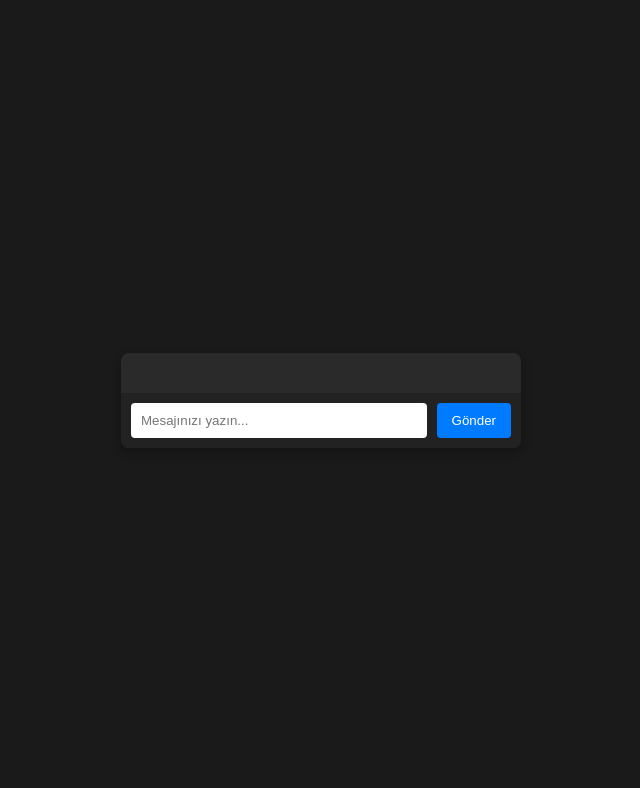
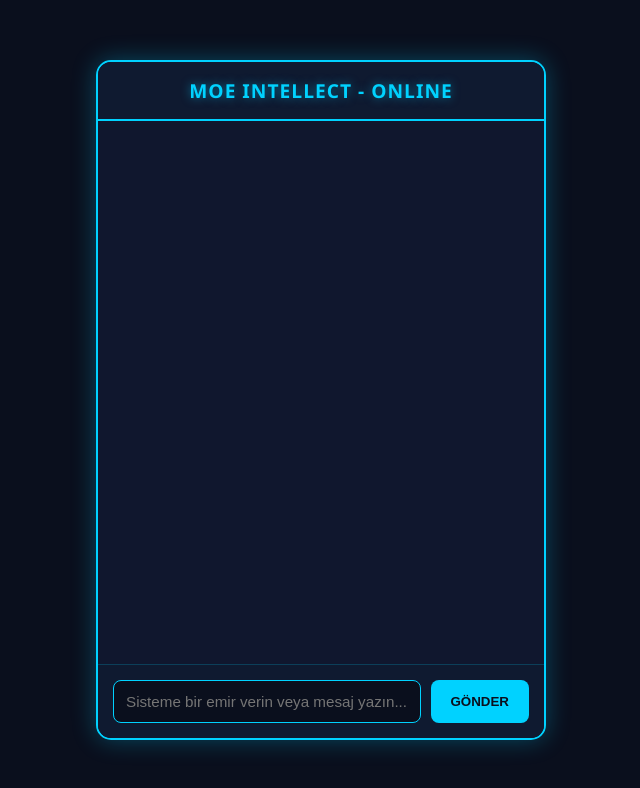
Before and after one commit to MOE-hacker1519/moe-asistan, a website: page public/index.html in a window 1280 px wide. Shown: the whole page, without its empty margins (319-959 px from the left). Drawn offline with Linux system fonts and the light colour scheme.

Commit message:
Update index.html

```diff
--- a/public/index.html
+++ b/public/index.html
@@ -3,123 +3,177 @@
 <head>
     <meta charset="UTF-8">
     <meta name="viewport" content="width=device-width, initial-scale=1.0">
-    <title>MOE</title>
+    <title>JARVIS OS - MOE AI</title>
     <style>
+        * {
+            box-sizing: border-box;
+            margin: 0;
+            padding: 0;
+        }
         body {
-            font-family: Arial, sans-serif;
-            background-color: #1a1a1a;
+            font-family: 'Segoe UI', Tahoma, Geneva, Verdana, sans-serif;
+            background-color: #0a0f1d;
             color: #ffffff;
             display: flex;
             justify-content: center;
             align-items: center;
             height: 100vh;
-            margin: 0;
+            overflow: hidden;
         }
         .chat-container {
-            width: 400px;
-            background-color: #2a2a2a;
-            border-radius: 8px;
-            box-shadow: 0 4px 10px rgba(0, 0, 0, 0.3);
+            width: 450px;
+            height: 85vh;
+            background: rgba(16, 24, 48, 0.95);
+            border: 2px solid #00d2ff;
+            border-radius: 15px;
+            box-shadow: 0 0 25px rgba(0, 210, 255, 0.3);
             display: flex;
             flex-direction: column;
             overflow: hidden;
         }
-        .chat-box {
+        .chat-header {
+            background: #0f1a30;
+            padding: 15px;
+            text-align: center;
+            font-weight: bold;
+            font-size: 1.2rem;
+            letter-spacing: 1px;
+            border-bottom: 2px solid #00d2ff;
+            text-transform: uppercase;
+            color: #00d2ff;
+            text-shadow: 0 0 10px rgba(0, 210, 255, 0.5);
+        }
+        .chat-messages {
             flex: 1;
             padding: 20px;
             overflow-y: auto;
-            max-height: 400px;
+            display: flex;
+            flex-direction: column;
+            gap: 15px;
+        }
+        .chat-messages::-webkit-scrollbar {
+            width: 6px;
+        }
+        .chat-messages::-webkit-scrollbar-thumb {
+            background: #00d2ff;
+            border-radius: 3px;
         }
         .message {
-            margin-bottom: 15px;
-            padding: 10px;
-            border-radius: 5px;
-            max-width: 75%;
+            max-width: 80%;
+            padding: 12px 16px;
+            border-radius: 10px;
+            line-height: 1.4;
+            font-size: 0.95rem;
+            word-wrap: break-word;
         }
-        .user {
-            background-color: #007bff;
+        .user-message {
+            background: #0056b3;
+            color: #ffffff;
             align-self: flex-end;
-            margin-left: auto;
+            border-bottom-right-radius: 2px;
+            box-shadow: 0 4px 10px rgba(0, 86, 179, 0.3);
         }
-        .moe {
-            background-color: #4a4a4a;
+        .moe-message {
+            background: #1e293b;
+            color: #e2e8f0;
             align-self: flex-start;
+            border-bottom-left-radius: 2px;
+            border: 1px solid rgba(0, 210, 255, 0.2);
         }
-        .input-container {
+        .chat-input-area {
+            padding: 15px;
+            background: #0f1a30;
             display: flex;
-            padding: 10px;
-            background-color: #222;
+            gap: 10px;
+            border-top: 1px solid rgba(0, 210, 255, 0.2);
         }
-        input {
+        .chat-input-area input {
             flex: 1;
-            padding: 10px;
+            background: #0a0f1d;
+            border: 1px solid #00d2ff;
+            padding: 12px;
+            border-radius: 8px;
+            color: white;
+            font-size: 0.95rem;
+            outline: none;
+            transition: all 0.3s ease;
+        }
+        .chat-input-area input:focus {
+            box-shadow: 0 0 10px rgba(0, 210, 255, 0.5);
+        }
+        .chat-input-area button {
+            background: #00d2ff;
+            color: #0a0f1d;
             border: none;
-            border-radius: 4px;
-            outline: none;
+            padding: 0 20px;
+            border-radius: 8px;
+            font-weight: bold;
+            cursor: pointer;
+            transition: all 0.3s ease;
+            text-transform: uppercase;
         }
-        button {
-            padding: 10px 15px;
-            background-color: #007bff;
+        .chat-input-area button:hover {
+            background: #0099cc;
+            box-shadow: 0 0 15px rgba(0, 210, 255, 0.6);
             color: white;
-            border: none;
-            border-radius: 4px;
-            margin-left: 10px;
-            cursor: pointer;
-        }
-        button:hover {
-            background-color: #0056b3;
         }
     </style>
 </head>
 <body>
+
 <div class="chat-container">
-        <div class="chat-box" id="chatBox"></div>
-        <div class="input-container">
-            <input type="text" id="userInput" placeholder="Mesajınızı yazın...">
-            <button onclick="sendMessage()">Gönder</button>
+    <div class="chat-header">MOE INTELLECT - ONLINE</div>
+    <div class="chat-messages" id="chatBox"></div>
+    <div class="chat-input-area">
+        <input type="text" id="userInput" placeholder="Sisteme bir emir verin veya mesaj yazın...">
+        <button id="sendBtn" onclick="mesajGonder()">Gönder</button>
     </div>
 </div>
 
 <script>
-        async function sendMessage() {
-            const input = document.getElementById("userInput");
-            const text = input.value.trim();
-            if (!text) return;
+async function mesajGonder() {
+    const inputElement = document.getElementById('userInput');
+    const chatBox = document.getElementById('chatBox');
+    const mesajMetni = inputElement.value.trim();
 
-            const chatBox = document.getElementById("chatBox");
-            chatBox.innerHTML += `<div class="message user">${text}</div>`;
-            input.value = "";
+    if (!mesajMetni) return;
+
+    // Kullanıcı mesajını ekrana yaz
+    chatBox.innerHTML += `<div class="message user-message">${mesajMetni}</div>`;
+    inputElement.value = '';
     chatBox.scrollTop = chatBox.scrollHeight;
 
     try {
+        // Vercel'deki server.js dosyasına istek atılıyor
         const response = await fetch('/api/chat', {
             method: 'POST',
             headers: {
                 'Content-Type': 'application/json'
             },
-                    body: JSON.stringify({ message: text })
+            body: JSON.stringify({ message: mesajMetni })
         });
 
         const data = await response.json();
 
         if (response.ok) {
-                    chatBox.innerHTML += `<div class="message moe">${data.reply}</div>`;
+            chatBox.innerHTML += `<div class="message moe-message">${data.reply}</div>`;
         } else {
-                    chatBox.innerHTML += `<div class="message moe" style="background-color: #ff4d4d;">Hata: ${data.reply || 'Bir sorun oluştu.'}</div>`;
+            chatBox.innerHTML += `<div class="message moe-message" style="border-color: #ef4444; color: #fca5a5;">Hata: ${data.reply || 'Sunucu içi kısıtlama.'}</div>`;
         }
     } catch (error) {
         console.error(error);
-                chatBox.innerHTML += `<div class="message moe" style="background-color: #ff4d4d;">Hata: Sunucuya ulaşılamadı.</div>`;
+        chatBox.innerHTML += `<div class="message moe-message" style="border-color: #ef4444; color: #fca5a5;">Hata: Sunucuya ulaşılamıyor.</div>`;
     }
 
     chatBox.scrollTop = chatBox.scrollHeight;
 }
 
-        document.getElementById("userInput").addEventListener("keypress", function(event) {
-            if (event.key === "Enter") {
-                sendMessage();
+document.getElementById('userInput').addEventListener('keypress', function (e) {
+    if (e.key === 'Enter') {
+        mesajGonder();
     }
 });
 </script>
+
 </body>
 </html>
```
Lines whose indentation alone changed are shown as unchanged.
